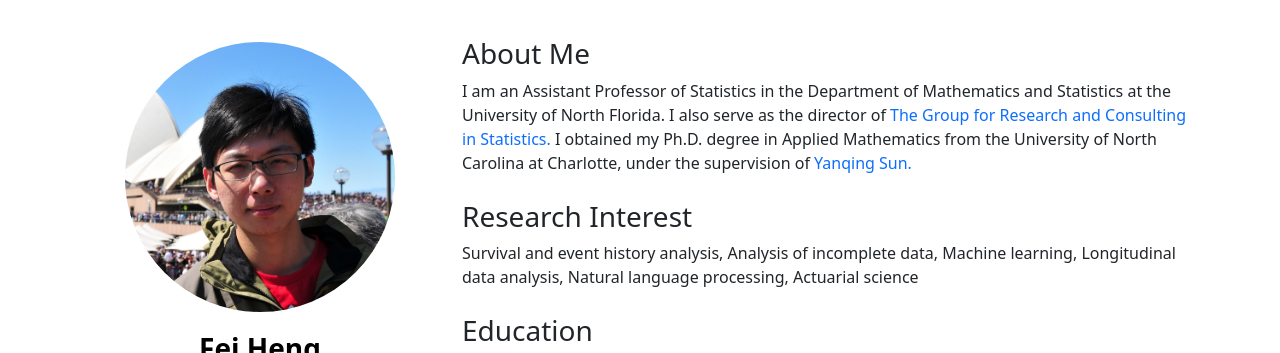
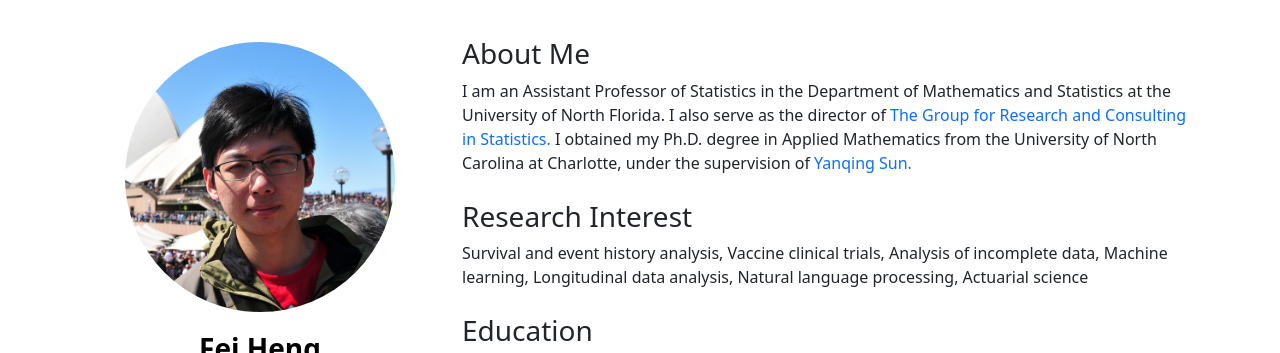
Before and after one commit to fei-heng/fei-heng.github.io, a plain HTML site: page index.html in a window 1280 px wide. Shown: the part 63-416 px from the top of the page. Drawn offline with nearby package versions, Linux system fonts and the light colour scheme; files whose address does not match are found by name.

Commit message:
Update index.html

```diff
--- a/index.html
+++ b/index.html
@@ -141,7 +141,7 @@
             </a>
 
             <h3 style="margin-top: 25px">Research Interest</h3>
-            <div>Survival and event history analysis, Analysis of incomplete data, Machine learning, Longitudinal data analysis, Natural language processing, Actuarial science</div>
+            <div>Survival and event history analysis, Vaccine clinical trials, Analysis of incomplete data, Machine learning, Longitudinal data analysis, Natural language processing, Actuarial science</div>
 
 
             <h3 style="margin-top: 25px">Education</h3>
```
